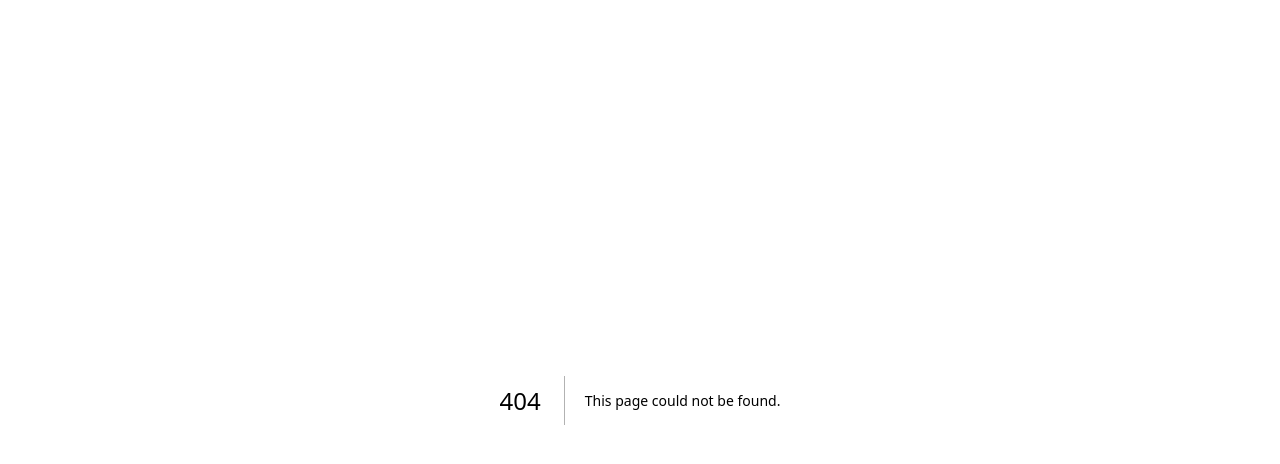
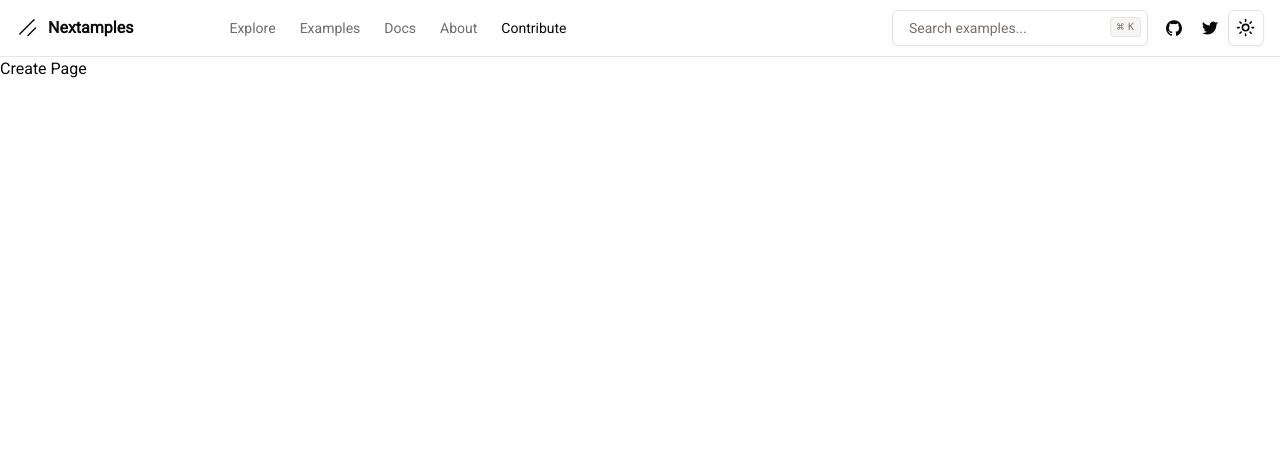
Before and after one commit to ILoID/nextamples, a Next.js app: page /contribute in a window 1280 px wide. Before the commit this address had no page. Shown: the top 464 px of the page. Built offline with nearby package versions, Linux system fonts and the light colour scheme.

Commit message:
style, contribute page

```diff
--- /dev/null
+++ b/app/(site)/contribute/page.tsx
@@ -0,0 +1,9 @@
+const ContributePage = () => {
+    return (
+        <div className="min-h-screen overflow-y-auto">
+            <h1>Create Page</h1>
+        </div>
+    );
+};
+
+export default ContributePage;
--- a/app/(site)/explore/page.tsx
+++ b/app/(site)/explore/page.tsx
@@ -3,10 +3,10 @@ import ExploreContent from "@/components/explore/ExploreContent";
 
 const ExplorePage = () => {
     return (
-        <main className="min-h-screen overflow-y-auto">
+        <div className="min-h-screen overflow-y-auto">
             <ExploreFilter />
             <ExploreContent />
-        </main>
+        </div>
     );
 };
 
--- a/components/MainNav.tsx
+++ b/components/MainNav.tsx
@@ -30,6 +30,9 @@ const MainNav = () => {
                 <Link href="/about" className={cn("transition-colors hover:text-foreground/80", pathname === "/about" ? "text-foreground" : "text-foreground/60")}>
                     About
                 </Link>
+                <Link href="/contribute" className={cn("transition-colors hover:text-foreground/80", pathname === "/contribute" ? "text-foreground" : "text-foreground/60")}>
+                    Contribute
+                </Link>
             </nav>
         </div>
     );
--- a/components/examples/SubcategoryNav.tsx
+++ b/components/examples/SubcategoryNav.tsx
@@ -1,6 +1,8 @@
+import { cn } from "@/lib/utils";
 import { NavItemWithChildren } from "@/types/nav";
 import { ChevronLeft, ChevronRight } from "lucide-react";
 import Link from "next/link";
+import { buttonVariants } from "../ui/button";
 
 interface SubcategoryNavProps {
     prev: NavItemWithChildren;
@@ -14,7 +16,7 @@ const SubcategoryNav: React.FC<SubcategoryNavProps> = ({
     return (
         <div className="flex items-center justify-between">
             {prev ? (
-                <Link href={prev.href} className="flex items-center space-x-2">
+                <Link href={prev.href} className={cn("flex items-center space-x-2", buttonVariants({ variant: "ghost" }))}>
                     <ChevronLeft />
                     <p>
                         {prev.title}
@@ -24,7 +26,7 @@ const SubcategoryNav: React.FC<SubcategoryNavProps> = ({
                 <div />
             )}
             {next && (
-                <Link href={next.href} className="flex items-center space-x-2">
+                <Link href={next.href} className={cn("flex items-center space-x-2", buttonVariants({ variant: "ghost" }))}>
                     <p>
                         {next.title}
                     </p>
```
